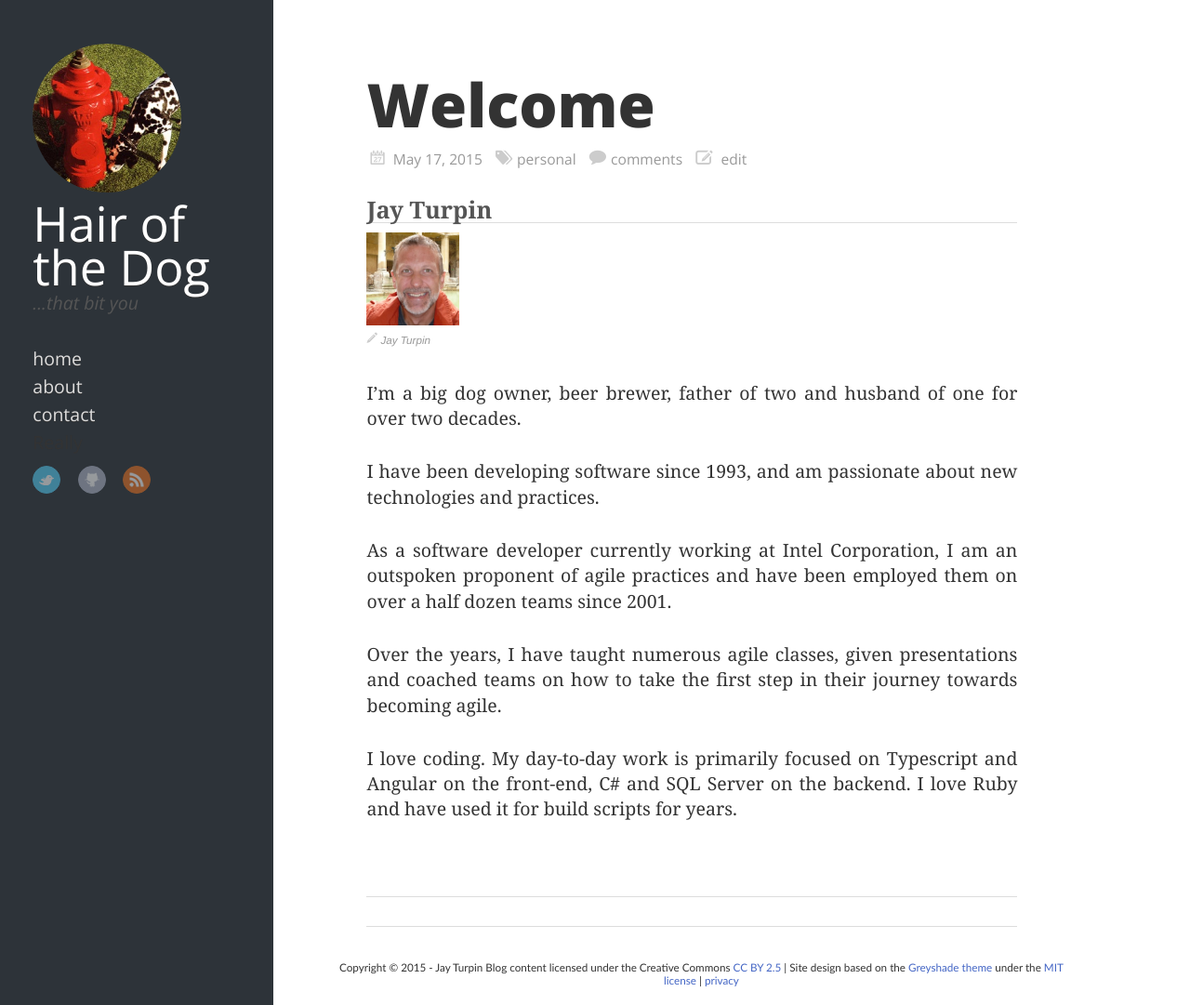
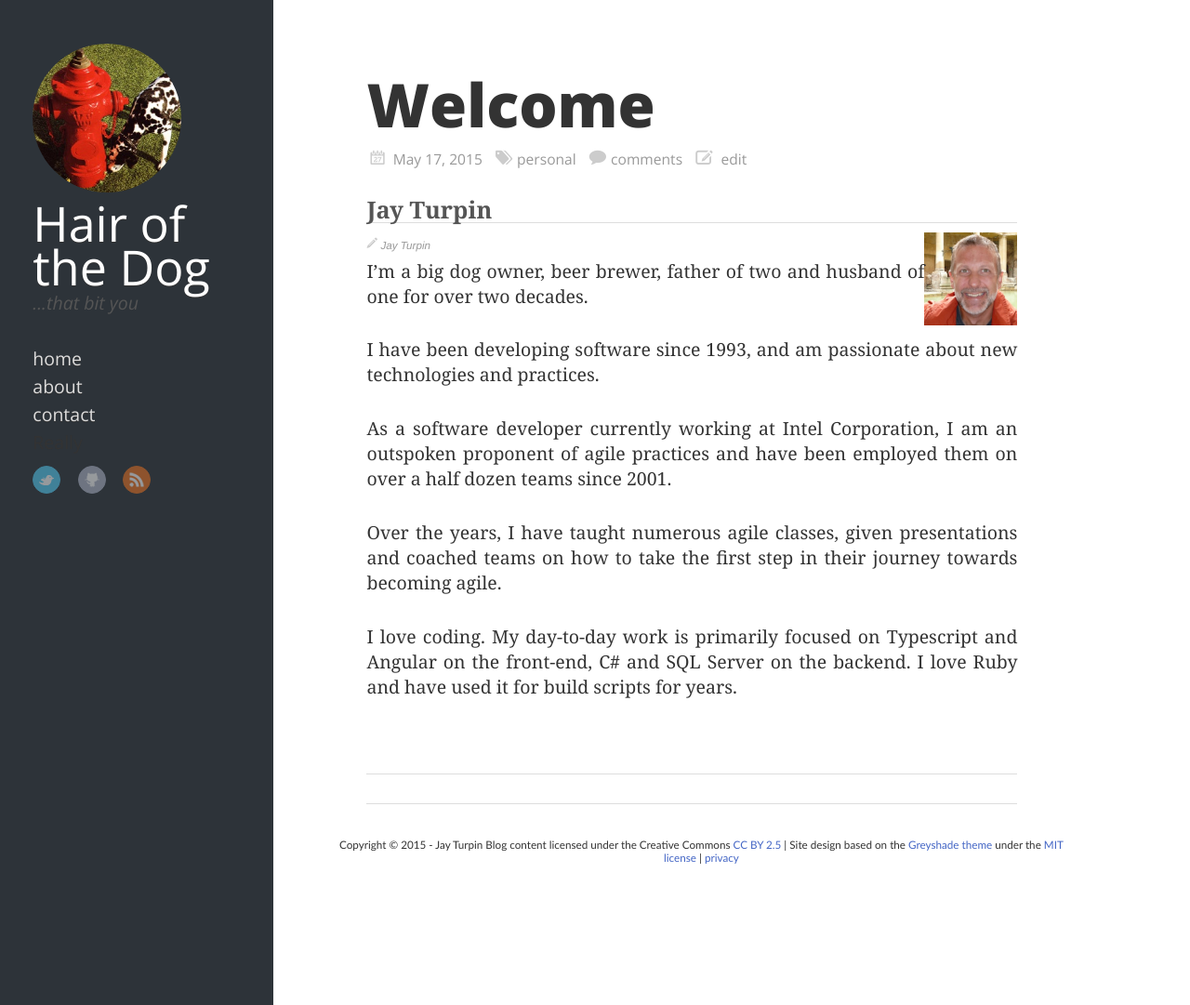
Before and after one commit to turp/jayturpin.com, a Jekyll site: the page built from _posts/2015/2015-05-17-welcome.markdown, in a window 1280 px wide and 1081 px high. Shown: the whole window at 93% size. Built offline with Jekyll 4.4.1, drawn with Linux system fonts in a browser that asks for light colours; nearby versions of some CDN libraries; Markdown is read by kramdown in place of the engine named in the settings; comment, search, counter and statistics services are not loaded.

Commit message:
Update 2015-05-17-welcome.markdown

```diff
--- a/_posts/2015/2015-05-17-welcome.markdown
+++ b/_posts/2015/2015-05-17-welcome.markdown
@@ -8,9 +8,7 @@ categories: [personal]
 
 ## Jay Turpin
 
-<img src="/images/JayTurpin-300x300.jpg" alt="Jay Turpin" height="100" width="100">
-
-I'm a big dog owner, beer brewer, father of two and husband of one for over two decades.
+<img src="/images/JayTurpin-300x300.jpg" alt="Jay Turpin" height="100" width="100" style="float: right;"> I'm a big dog owner, beer brewer, father of two and husband of one for over two decades.
 
 I have been developing software since 1993, and am passionate about new technologies and practices.
 
```
